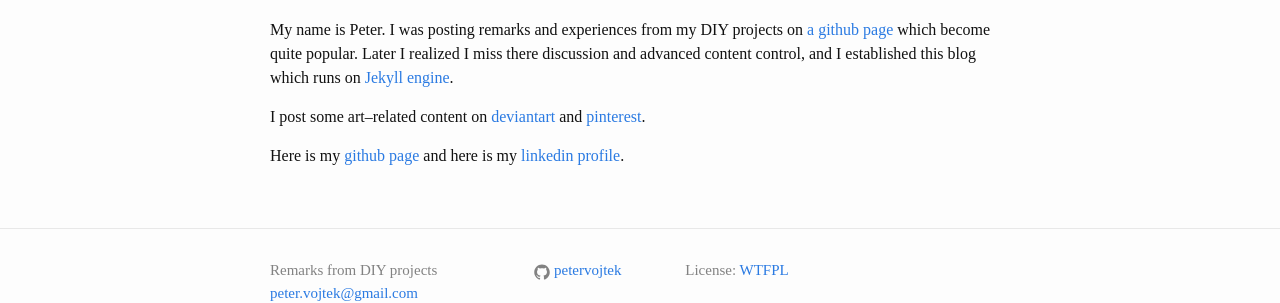
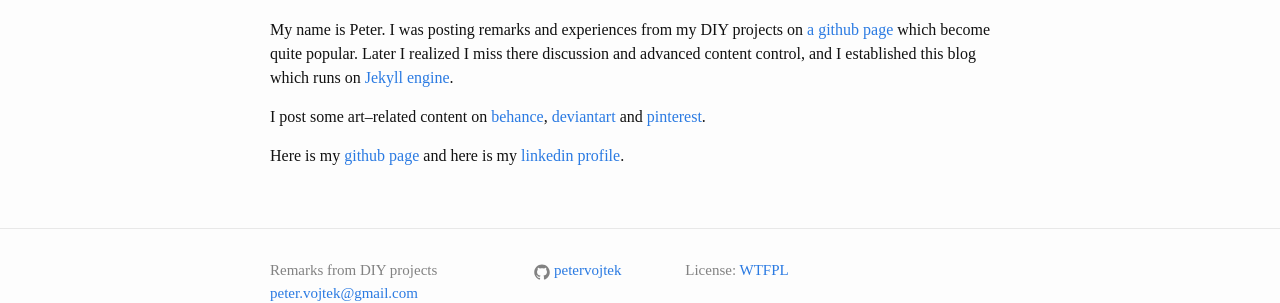
Before and after one commit to Laserworks/diy, a Jekyll site: the page built from about.md, in a window 1280 px wide. Shown: the part 146-449 px from the top of the page. Built offline with Jekyll 4.4.1, drawn with Linux system fonts in a browser that asks for light colours.

Commit message:
update about: add behance

```diff
--- a/about.md
+++ b/about.md
@@ -6,6 +6,6 @@
 
 My name is Peter. I was posting remarks and experiences from my DIY projects on [a github page](https://github.com/petervojtek/diy) which become quite popular. Later I realized I miss there discussion and advanced content control, and I established this blog which runs on [Jekyll engine](http://jekyllrb.com/).
 
-I post some art--related content on [deviantart](http://petervojtek.deviantart.com/) and [pinterest](erest.com/tangocut/).
+I post some art--related content on [behance](https://www.behance.net/petervojtek), [deviantart](http://petervojtek.deviantart.com/) and [pinterest](pinterest.com/tangocut/).
 
 Here is my [github page](https://github.com/petervojtek) and here is my [linkedin profile](http://sk.linkedin.com/pub/peter-vojtek/12/9b9/197).
```
